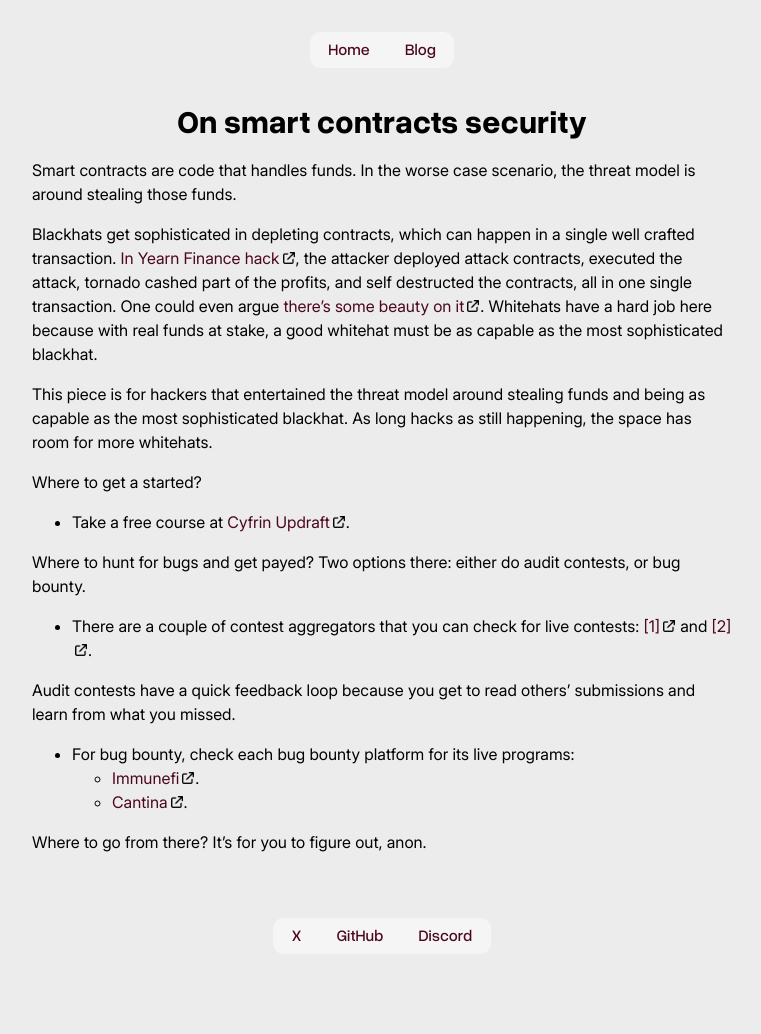
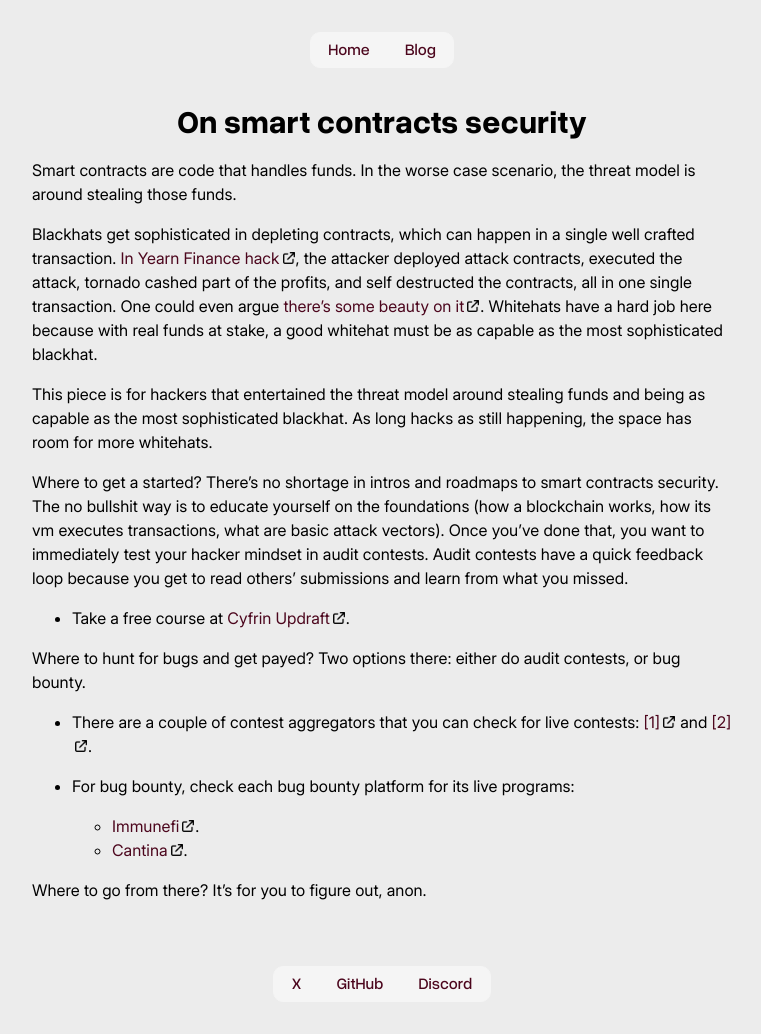
Before and after one commit to e11iptic/e11iptic.github.io, a Jekyll site: the page built from _posts/2025-12-02-scs.md, in a window 1280 px wide. Shown: the whole page, without its empty margins (258-1019 px from the left). Built offline with Jekyll 4.4.1, drawn with Linux system fonts in a browser that asks for light colours; before the commit the page ends 986 px from its top, so only the background shows below that.

Commit message:
Update scs

```diff
--- a/_posts/2025-12-02-scs.md
+++ b/_posts/2025-12-02-scs.md
@@ -11,6 +11,8 @@ Blackhats get sophisticated in depleting contracts, which can happen in a single
 This piece is for hackers that entertained the threat model around stealing funds and being as capable as the most sophisticated blackhat. As long hacks as still happening, the space has room for more whitehats.
 
 Where to get a started?
+There's no shortage in intros and roadmaps to smart contracts security. The no bullshit way is to educate yourself on the foundations (how a blockchain works, how its vm executes transactions, what are basic attack vectors). Once you've done that, you want to immediately test your hacker mindset in audit contests. Audit contests have a quick feedback loop because you get to read others' submissions and learn from what you missed.
+
 - Take a free course at [Cyfrin Updraft](https://www.cyfrin.io/updraft).
 
 Where to hunt for bugs and get payed?
```
Also changed, not shown: other parts of _posts/2025-12-02-scs.md (+0 -1 lines).
